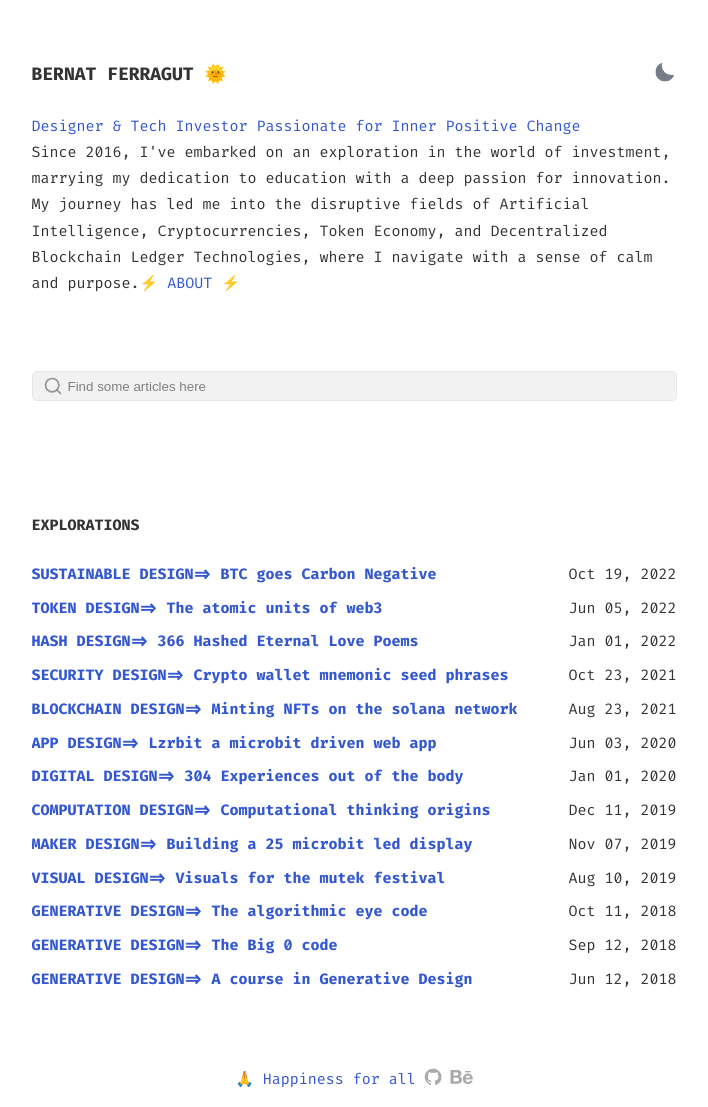
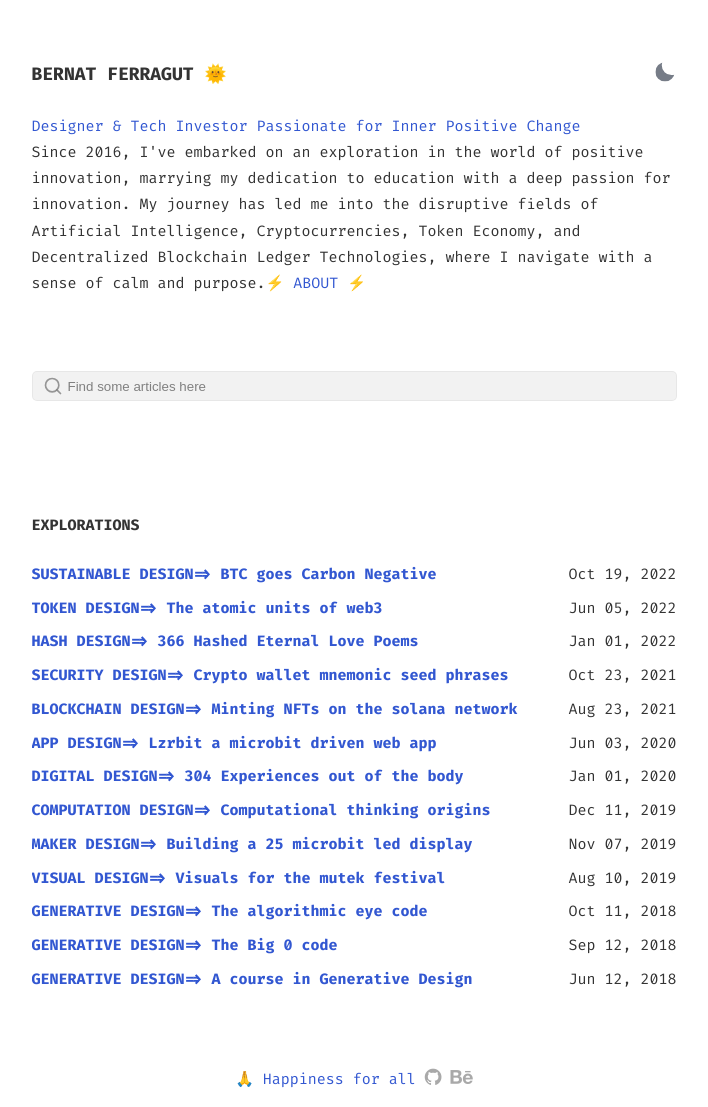
Before and after one commit to bernatferragut/WEB2, a Jekyll site: the page built from index.html, in a window 1280 px wide. Shown: the whole page, without its empty margins (286-994 px from the left). Built offline with Jekyll 4.4.1, drawn with Linux system fonts in a browser that asks for light colours.

Commit message:
Update index.html
+

```diff
--- a/index.html
+++ b/index.html
@@ -10,7 +10,7 @@
     </div>
     <div class="bio">
         <a href"{{ site.baseurl }}/about">Designer & Tech Investor Passionate for Inner Positive Change</a> <br>
-        <p>Since 2016, I've embarked on an exploration in the world of investment, marrying my dedication to education with a deep passion for innovation. My journey has led me into the disruptive fields of Artificial Intelligence, Cryptocurrencies, Token Economy, and Decentralized Blockchain Ledger Technologies, where I navigate with a sense of calm and purpose.<a href="{{ site.baseurl }}/about">⚡ ABOUT ⚡</a></p>
+        <p>Since 2016, I've embarked on an exploration in the world of positive innovation, marrying my dedication to education with a deep passion for innovation. My journey has led me into the disruptive fields of Artificial Intelligence, Cryptocurrencies, Token Economy, and Decentralized Blockchain Ledger Technologies, where I navigate with a sense of calm and purpose.<a href="{{ site.baseurl }}/about">⚡ ABOUT ⚡</a></p>
     </div>
 </section>
 
```
